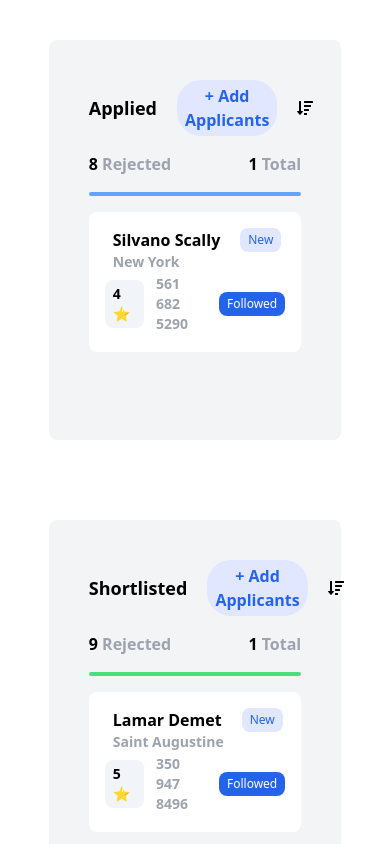
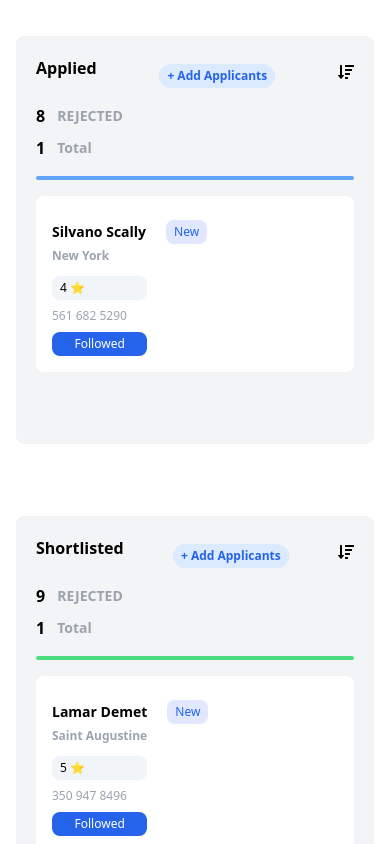
Before and after one commit to Rogena5/TrelloTask, a React (Create React App) app: page / in a window 390 px wide. Shown: the top 844 px of the page. Built offline with nearby package versions, Linux system fonts and the light colour scheme.

Commit message:
Ensure responsive design for ApplicantList tables

```diff
--- a/src/App.js
+++ b/src/App.js
@@ -30,8 +30,8 @@ const App = () => {
 
   return (
     <DndProvider backend={HTML5Backend}>
-      <div className="flex flex-col lg:flex-row justify-between w-3/4 mx-auto">
-        <ApplicantList
+      <div className="flex flex-col md:flex-row md:space-x-2 justify-center items-start mx-auto w-full">
+      <div className="w-full md:w-1/3 p-4"> <ApplicantList
           title="Applied"
           rejected={8}
           applicants={appliedApplicants}
@@ -39,7 +39,8 @@ const App = () => {
           handleRemoveApplicant={handleRemoveApplicant}
           moveCard={moveCard}
           color="bg-blue-400"
-        />
+        /></div>
+        <div className="w-full md:w-1/3 p-4">
         <ApplicantList
           title="Shortlisted"
           rejected={9}
@@ -49,7 +50,8 @@ const App = () => {
           moveCard={moveCard}
           color="bg-green-400"
         />
-        <ApplicantList
+        </div>
+        <div className="w-full md:w-1/3 p-4"> <ApplicantList
           title="Interview"
           rejected={1}
           applicants={interviewApplicants}
@@ -57,7 +59,7 @@ const App = () => {
           handleRemoveApplicant={handleRemoveApplicant}
           moveCard={moveCard}
           color="bg-red-400"
-        />
+        /></div>
       </div>
     </DndProvider>
   );
--- a/src/components/ApplicantCard.js
+++ b/src/components/ApplicantCard.js
@@ -24,25 +24,24 @@ const ApplicantCard = ({ applicant, index, moveCard, setApplicants, applicants }
       <div ref={(node) => drag(drop(node))} className="bg-white p-4 rounded-lg mb-2">
         <div>
           <div>
-
-         <div className='flex items-center space-x-2'>
+         <div className='flex flex-col md:flex-row items-start md:items-center space-y-2 md:space-y-0 md:space-x-2'>
          <div>
               {photo && <img src={photo} alt={`${name}'s photo`} className="w-9 h-9 rounded-md" />}
             </div>
 
-            <div className="flex flex-col">
+            <div className="flex flex-col space-y-1">
               <div className="flex items-center space-x-5">
-                <div className="font-bold text-md">{name}</div>
+                <div className="font-bold md:text-base text-sm">{name}</div>
                 <div className="bg-[#e0e7ff] text-blue-600 text-xs rounded-lg px-2 py-1">{status}</div>
               </div>
-              <div className="text-sm text-gray-400 font-semibold">{location}</div>
+              <div className="md:text-sm text-xs text-gray-400 font-semibold">{location}</div>
             </div>
          </div>
 
-            <div className="flex items-center space-x-3">
-              <div className="text-sm rounded bg-slate-100 my-2 px-2 py-1 font-bold rounded-lg w-14">{rating} ⭐</div>
-              <div className="text-sm text-gray-400 font-semibold">{phone}</div>
-              <div className="bg-blue-600 text-white text-xs rounded-lg px-2 py-1">{followUp}</div>
+            <div className="flex md:flex-row flex-col md:items-center md:space-x-2 space-y-2 mt-3 md:mt-2">
+              <div className="md:text-sm text-xs bg-slate-100 py-1 px-2 rounded-lg w-1/3">{rating} ⭐</div>
+              <div className="w-1/3 md:text-sm text-xs text-gray-400 font-normal">{phone}</div>
+              <div className="w-1/3 text-center bg-blue-600 text-white md:text-xs text-xs rounded-lg px-2 py-1">{followUp}</div>
             </div>
           </div>
         </div>
--- a/src/components/ApplicantList.js
+++ b/src/components/ApplicantList.js
@@ -12,7 +12,7 @@ const ApplicantList = ({ title, rejected, applicants, setApplicants, handleRemov
     phone: '',
     status: 'New',
     photo: '',
-    followUp:'followed'
+    followUp: 'followed'
   });
   const [sortOrder, setSortOrder] = useState('asc');
 
@@ -47,7 +47,7 @@ const ApplicantList = ({ title, rejected, applicants, setApplicants, handleRemov
       phone: '',
       status: 'New',
       photo: '',
-      followUp:''
+      followUp: ''
     });
   };
 
@@ -80,26 +80,26 @@ const ApplicantList = ({ title, rejected, applicants, setApplicants, handleRemov
   };
 
   return (
-    <div ref={drop} className="bg-gray-100 rounded-lg p-10 pb-20 my-10 h-min">
+    <div ref={drop} className="bg-gray-100 rounded-lg p-5 pb-16 md:my-10 my-5">
       <div className="mb-4">
-        <div className="flex space-x-5 items-center mb-4">
-          <div className="font-bold text-lg">{title}</div>
-          <div>
-            <button className="text-blue-600 bg-[#e0e7ff] font-bold pointer px-2 py-1 rounded-3xl" onClick={handleAddClick}>
+        <div className="flex flex-wrap md:flex-row justify-between space-y-2 md:space-y-0 md:items-center mb-4">
+          <div className="font-semibold text-base md:text-lg">{title}</div>
+          <button className="text-blue-600 text-xs md:text-sm bg-blue-100 font-semibold px-2 py-1 rounded-xl" onClick={handleAddClick}>
               + Add Applicants
             </button>
-          </div>
-          <div onClick={handleSort} className="cursor-pointer">
+            <div onClick={handleSort} className="cursor-pointer">
             <FaSortAmountDown />
           </div>
         </div>
 
-        <div className="flex justify-between mb-4">
-          <div className="text-base font-bold">
-            {rejected} <span className="text-gray-400">Rejected</span>
+        <div className="flex flex-col sm:flex-row justify-between mb-4">
+          <div className='flex items-center space-x-3'>
+            <span className="font-bold md:text-3xl text-base"> {rejected}</span>
+            <span className="font-semibold md:text-base text-sm text-gray-400">REJECTED</span>
           </div>
-          <div className="text-base font-bold">
-            {applicants.length} <span className="text-gray-400">Total</span>
+          <div className="flex items-center space-x-3 mt-2 sm:mt-0">
+            <span className="font-bold md:text-3xl text-base">  {applicants.length} </span>
+             <span className="font-semibold md:text-base text-sm text-gray-400">Total</span>
           </div>
         </div>
         <div className={`h-1 my-2 rounded ${color}`}></div>
@@ -118,12 +118,12 @@ const ApplicantList = ({ title, rejected, applicants, setApplicants, handleRemov
       </div>
       {showModal && (
         <div className="fixed inset-0 flex items-center justify-center z-50 bg-black bg-opacity-50">
-          <div className="bg-white p-6 rounded-lg shadow-lg w-1/4 mx-auto">
-            <h2 className="text-2xl font-semibold mb-4">Add New Applicant</h2>
+          <div className="bg-white p-6 rounded-lg shadow-lg w-full max-w-md mx-4 sm:mx-auto">
+            <h2 className="md:text-2xl text-base font-semibold mb-4">Add New Applicant</h2>
             <form onSubmit={handleFormSubmit}>
               <div className="mb-2">
                 <input
-                  className="w-full px-3 py-2 border rounded-lg"
+                  className="w-full md:text-base text-sm px-3 py-2 border rounded-lg"
                   type="text"
                   name="name"
                   placeholder="name"
@@ -134,7 +134,7 @@ const ApplicantList = ({ title, rejected, applicants, setApplicants, handleRemov
               </div>
               <div className="mb-2">
                 <input
-                  className="w-full px-3 py-2 border rounded-lg"
+                  className="w-full md:text-base text-sm px-3 py-2 border rounded-lg"
                   type="text"
                   name="location"
                   placeholder="location"
@@ -145,7 +145,7 @@ const ApplicantList = ({ title, rejected, applicants, setApplicants, handleRemov
               </div>
               <div className="mb-2">
                 <input
-                  className="w-full px-3 py-2 border rounded-lg"
+                  className="w-full md:text-base text-sm px-3 py-2 border rounded-lg"
                   type="number"
                   name="rating"
                   placeholder="rating"
@@ -156,7 +156,7 @@ const ApplicantList = ({ title, rejected, applicants, setApplicants, handleRemov
               </div>
               <div className="mb-2">
                 <input
-                  className="w-full px-3 py-2 border rounded-lg"
+                  className="w-full md:text-base text-sm px-3 py-2 border rounded-lg"
                   type="text"
                   name="phone"
                   placeholder="phone"
@@ -167,7 +167,7 @@ const ApplicantList = ({ title, rejected, applicants, setApplicants, handleRemov
               </div>
               <div className="mb-2">
                 <input
-                  className="w-full px-3 py-2 border rounded-lg"
+                  className="w-full md:text-base text-sm px-3 py-2 border rounded-lg"
                   type="file"
                   name="photo"
                   onChange={handleFileChange}
@@ -175,7 +175,7 @@ const ApplicantList = ({ title, rejected, applicants, setApplicants, handleRemov
               </div>
               <div className="mb-2">
                 <select
-                  className="w-full px-3 py-2 border rounded-lg"
+                  className="w-full md:text-base text-sm px-3 py-2 border rounded-lg"
                   name="status"
                   value={newApplicant.status}
                   onChange={handleInputChange}
@@ -189,7 +189,7 @@ const ApplicantList = ({ title, rejected, applicants, setApplicants, handleRemov
               </div>
               <div className="mb-2">
                 <select
-                  className="w-full px-3 py-2 border rounded-lg"
+                  className="w-full md:text-base text-sm px-3 py-2 border rounded-lg"
                   name="followUp"
                   value={newApplicant.followUp}
                   onChange={handleInputChange}
```
